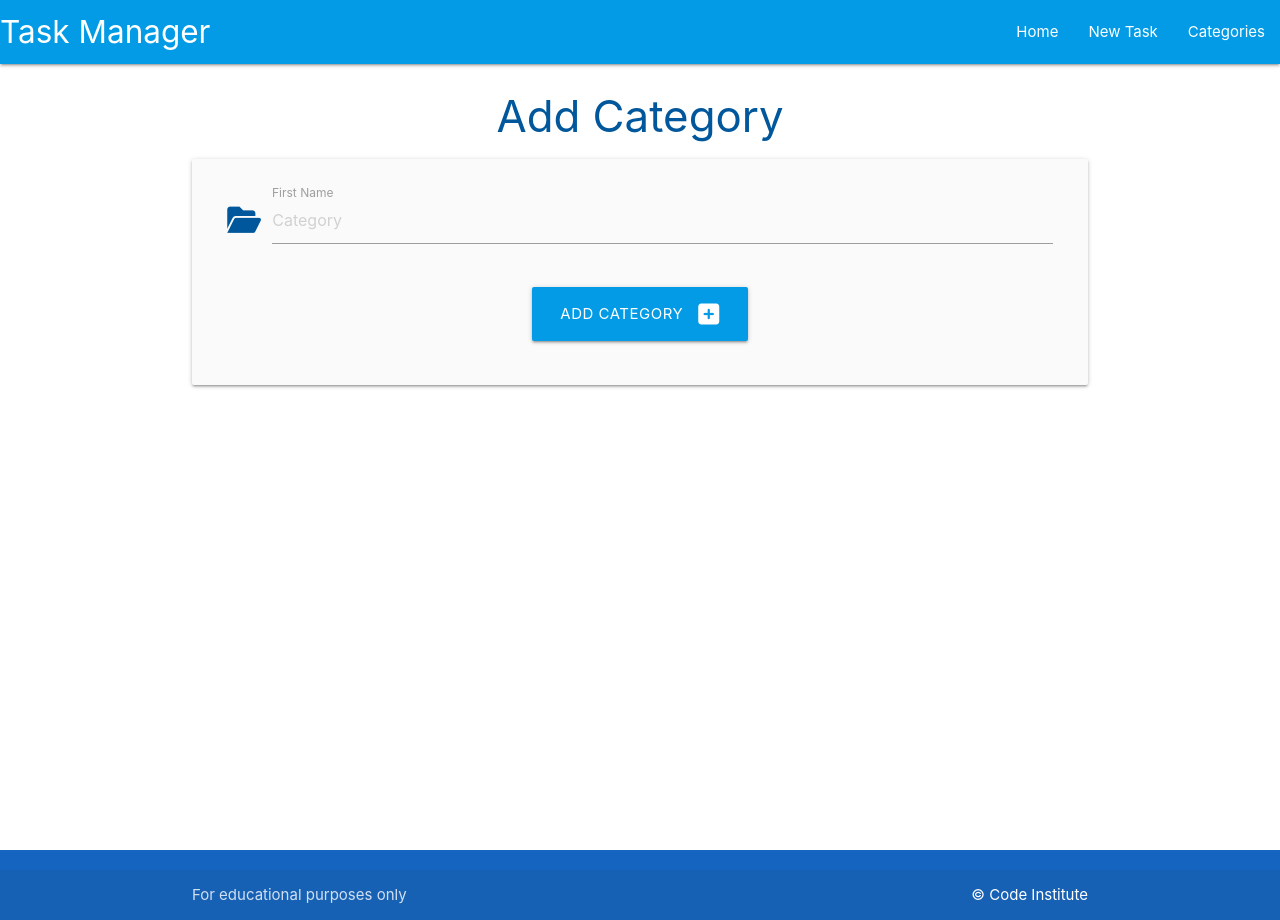
After one commit to alerebal/Flask-SQLAlchemy, a Flask app: page /add_category in a window 1280 px wide. The commit adds this page. Run offline with Flask 2, Linux system fonts and the light colour scheme.

Commit message:
Add categories and add category views and routing them

```diff
--- a/taskmanager/routes.py
+++ b/taskmanager/routes.py
@@ -1,4 +1,6 @@
-from flask import render_template
+from crypt import methods
+from unicodedata import category
+from flask import redirect, render_template, request, url_for
 from taskmanager import app, db
 from taskmanager.models import Category, Task
 
@@ -6,3 +8,18 @@ from taskmanager.models import Category, Task
 @app.route("/")
 def home():
     return render_template('tasks.html')
+
+
+@app.route('/categories')
+def categories():
+    return render_template('categories.html')
+
+
+@app.route('/add_category', methods=["GET", "POST"])
+def add_category():
+    if request.method == "POST":
+        category = Category(catagory_name=request.form.get("category_name"))
+        db.session.add(category)
+        db.session.commit()
+        return redirect(url_for('categories'))
+    return render_template('add_category.html')
--- /dev/null
+++ b/taskmanager/templates/add_category.html
@@ -0,0 +1,27 @@
+{% extends "base.html" %}
+{% block content %}
+
+<h3 class="light-blue-text text-darken-4 center-align">Add Category</h3>
+
+<div class="row card-panel grey lighten-5">
+    <form class="col s12" method="POST" action="{{ url_for('add_category') }}">
+        <!--category name-->
+        <div class="row">
+            <div class="input-field col s12">
+                <i class="fas fa-folder-open prefix light-blue-text text-darken-4"></i>
+                <input placeholder="Category" id="category_name" name="category_name"  maxlength="25" minlength="3" type="text" class="validate" required>
+                <label for="category_name">First Name</label>
+            </div>
+        </div>
+        <!--submit button-->
+        <div class="row">
+            <div class="col s12 center-align">
+                <button type="submit" class="btn-large light-blue darken-1">
+                    Add Category <i class="fas fa-plus-square right"></i>
+                </button>
+            </div>
+        </div>
+    </form>
+</div>
+
+{% endblock %}
--- a/taskmanager/templates/base.html
+++ b/taskmanager/templates/base.html
@@ -21,7 +21,7 @@
               <ul class="right hide-on-med-and-down">
                 <li><a href="{{ url_for('home') }}">Home</a></li>
                 <li><a href="">New Task</a></li>
-                <li><a href="">Categories</a></li>
+                <li><a href="{{ url_for('categories') }}">Categories</a></li>
               </ul>
             </div>
           </nav>
@@ -29,7 +29,7 @@
           <ul class="sidenav" id="mobile-demo">
             <li><a href="{{ url_for('home') }}">Home</a></li>
             <li><a href="">New Task</a></li>
-            <li><a href="">Categories</a></li>
+            <li><a href="{{ url_for('categories') }}">Categories</a></li>
           </ul>
     </header>
 
```
Also changed, not shown: taskmanager/templates/categories.html (added, +14 -0 lines).
